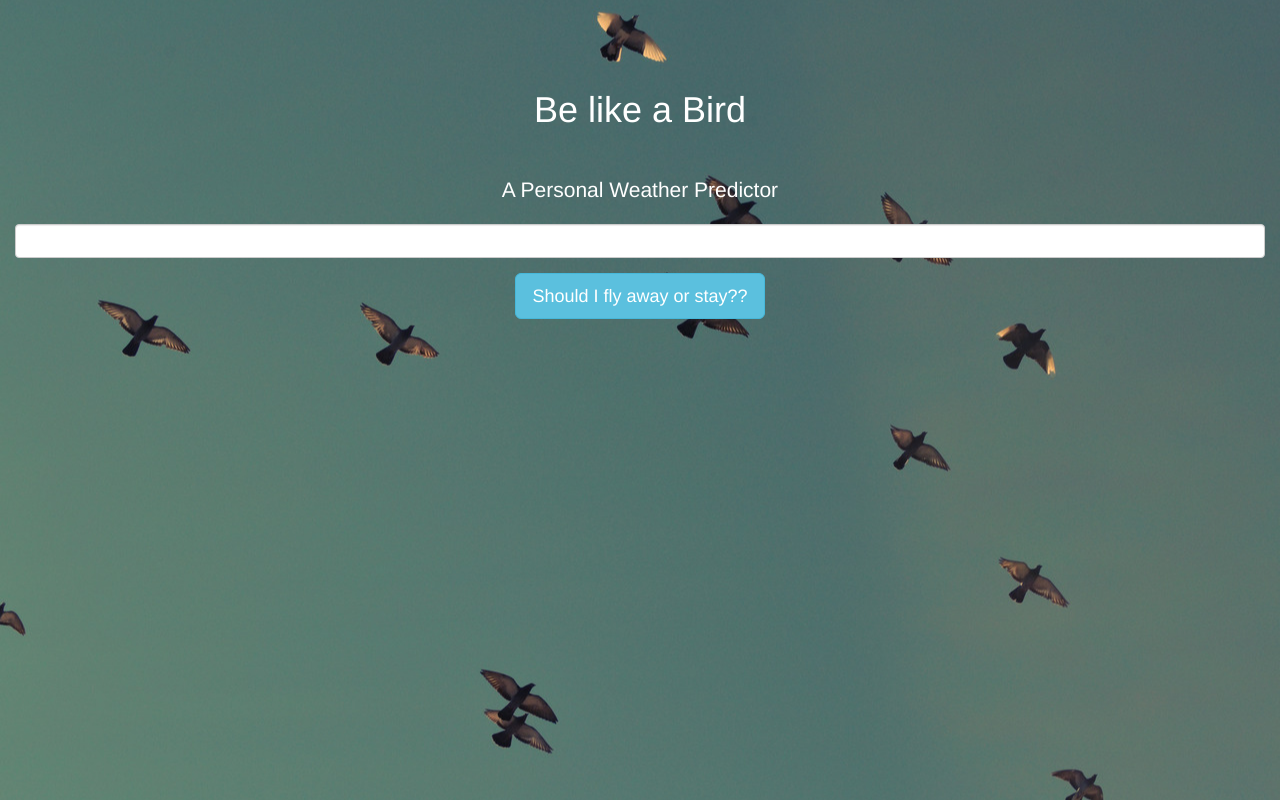
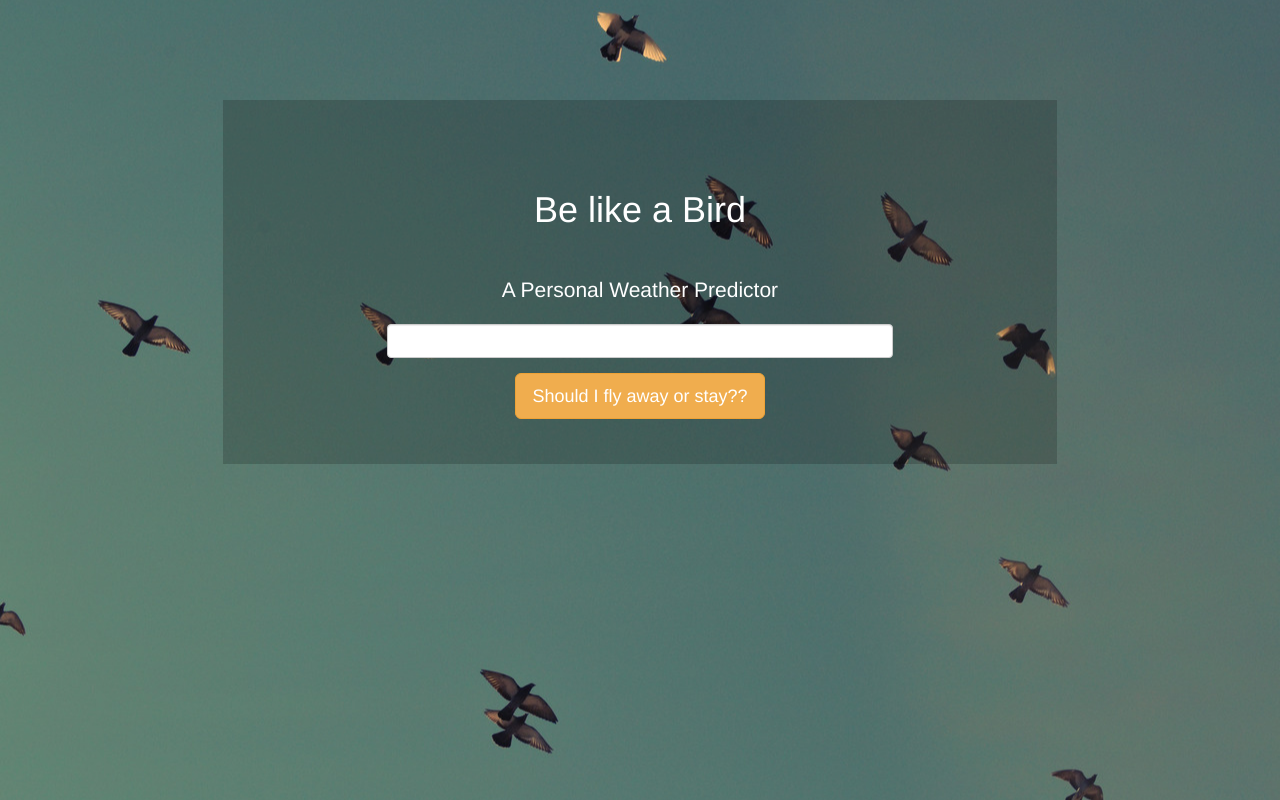
Before and after one commit to jocelynalsdorf/bootstrapper, a plain HTML site: page index.html in a window 1280 px wide. Drawn offline with nearby package versions, Linux system fonts and the light colour scheme.

Commit message:
add translucent box

```diff
--- a/index.html
+++ b/index.html
@@ -39,6 +39,11 @@ h1, .lead {
 .top-margin {
   margin-top: 45px;
 }
+.form-framer {
+  background-color: rgba(0,0,0,0.18);
+  margin-top: 100px;
+  padding-bottom: 45px;
+}
 
 </style>
 
@@ -48,6 +53,7 @@ h1, .lead {
 
   <div class="container">
 
+  <div class="form-framer col-md-8 col-md-offset-2">
     <div class="row top-margin">
       <div class="col-md-6 col-md-offset-3">
         <h1 class="text-center top-margin">Be like a Bird</h1>
@@ -56,12 +62,13 @@ h1, .lead {
     </div>
 
     <form>
-      <div class="form-group">
+      <div class="form-group col-md-8 col-md-offset-2">
         <input type="text" class="form-control" name="city" id="city">
       </div>
-      <button class="btn btn-info btn-lg center-block">Should I fly away or stay??</button>
+      <button class="btn btn-warning btn-lg center-block">Should I fly away or stay??</button>
     </form>
 
+    </div>
 
 
   </div>
```
